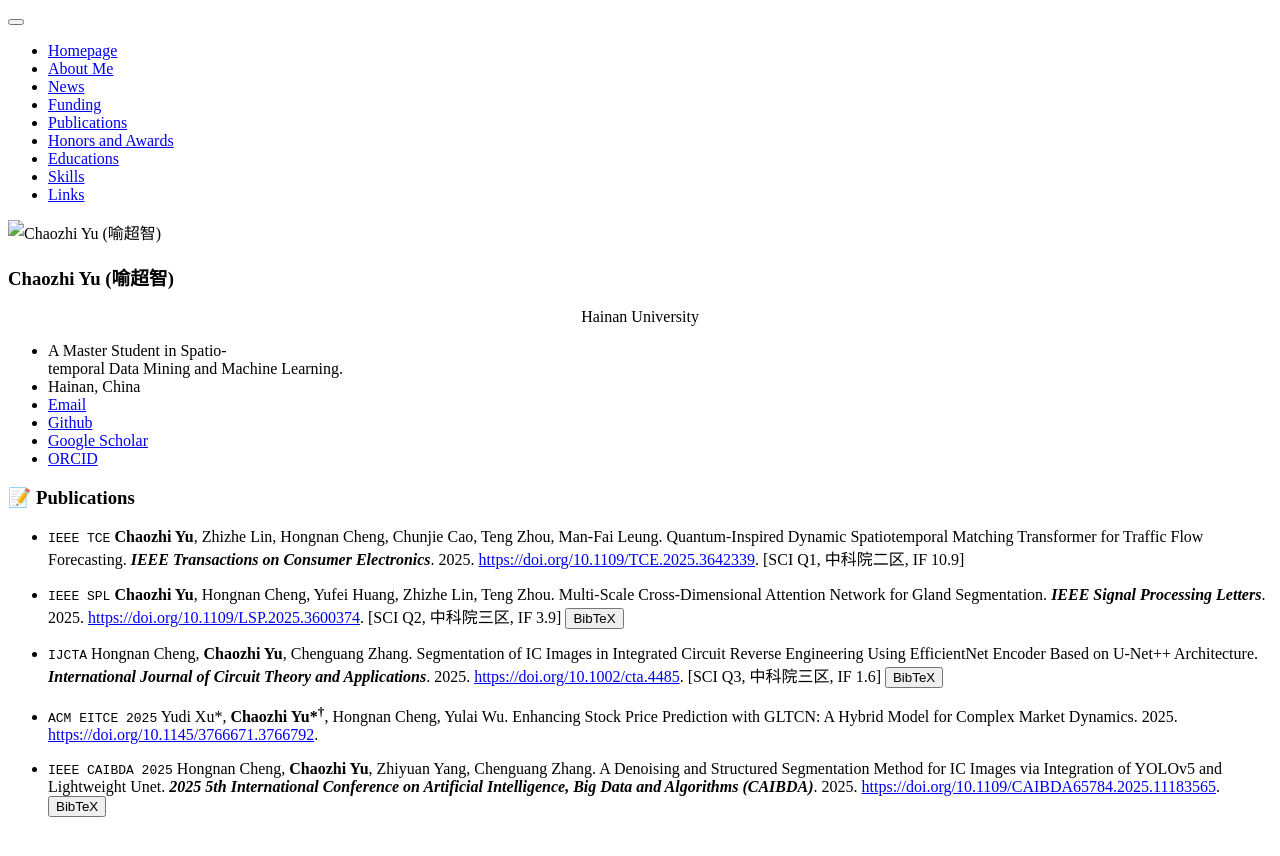
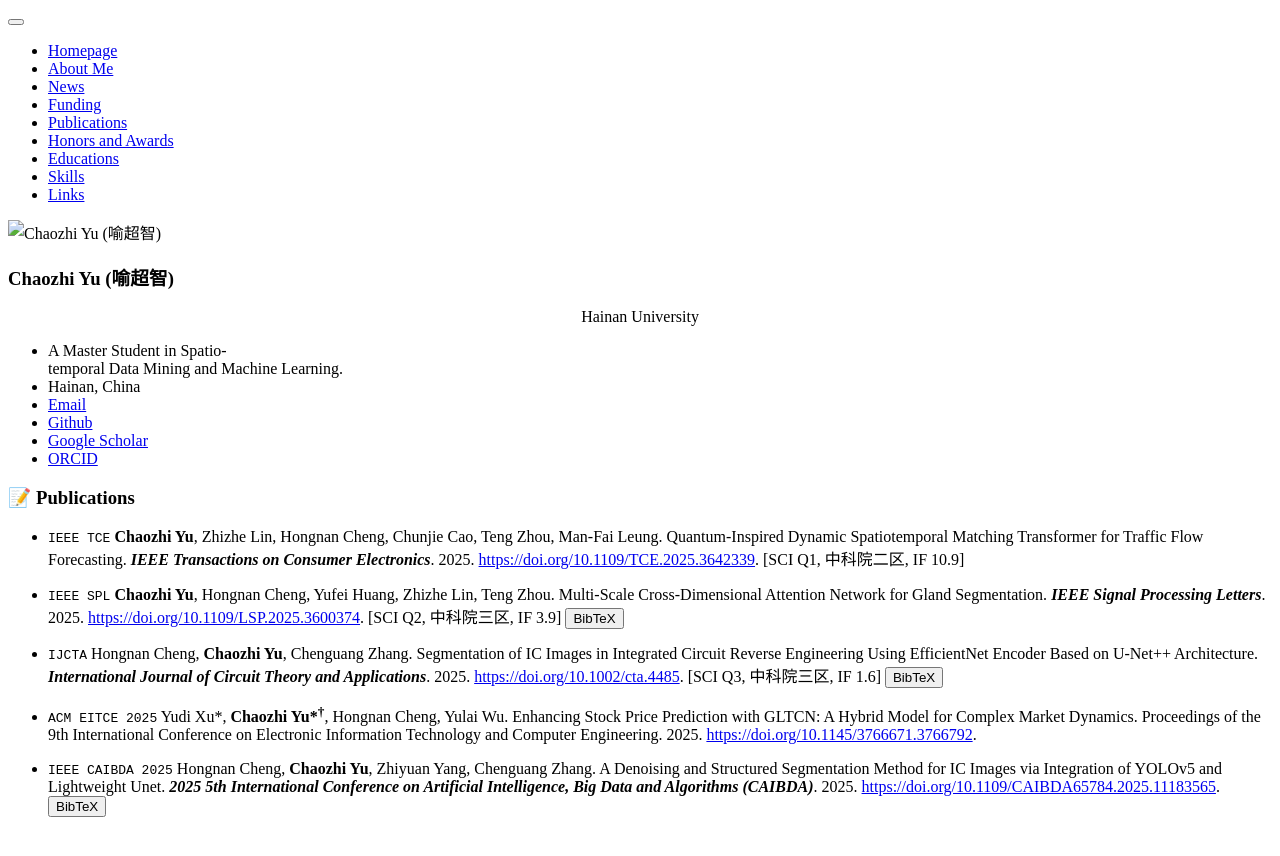
Before and after one commit to yuchaozhi/yuchaozhi.github.io, a Jekyll site: the page built from _pages/includes/pub_short.md, in a window 1280 px wide. Shown: the top 856 px of the page. Built offline with Jekyll 4.4.1, drawn with Linux system fonts in a browser that asks for light colours; our own code applies the rules of GitHub Pages for plain Markdown files.

Commit message:
update pub_short.md

```diff
--- a/_pages/includes/pub_short.md
+++ b/_pages/includes/pub_short.md
@@ -10,7 +10,7 @@
 
 - ``IJCTA`` Hongnan Cheng, **Chaozhi Yu**, Chenguang Zhang. Segmentation of IC Images in Integrated Circuit Reverse Engineering Using EfficientNet Encoder Based on U-Net++ Architecture. ***International Journal of Circuit Theory and Applications***. 2025. [https://doi.org/10.1002/cta.4485](https://doi.org/10.1002/cta.4485). [SCI Q3, 中科院三区, IF 1.6] \cite{cheng2025segmentation}
 
-- ``ACM EITCE 2025`` Yudi Xu*, **Chaozhi Yu\*<sup>†</sup>**, Hongnan Cheng, Yulai Wu. Enhancing Stock Price Prediction with GLTCN: A Hybrid Model for Complex Market Dynamics. 2025. [https://doi.org/10.1145/3766671.3766792](https://doi.org/10.1145/3766671.3766792).
+- ``ACM EITCE 2025`` Yudi Xu*, **Chaozhi Yu\*<sup>†</sup>**, Hongnan Cheng, Yulai Wu. Enhancing Stock Price Prediction with GLTCN: A Hybrid Model for Complex Market Dynamics. Proceedings of the 9th International Conference on Electronic Information Technology and Computer Engineering. 2025. [https://doi.org/10.1145/3766671.3766792](https://doi.org/10.1145/3766671.3766792).
 
 - ``IEEE CAIBDA 2025`` Hongnan Cheng, **Chaozhi Yu**, Zhiyuan Yang, Chenguang Zhang. A Denoising and Structured Segmentation Method for IC Images via Integration of YOLOv5 and Lightweight Unet. ***2025 5th International Conference on Artificial Intelligence, Big Data and Algorithms (CAIBDA)***. 2025. [https://doi.org/10.1109/CAIBDA65784.2025.11183565](https://doi.org/10.1109/CAIBDA65784.2025.11183565). \cite{cheng2025denoising}
 
```
